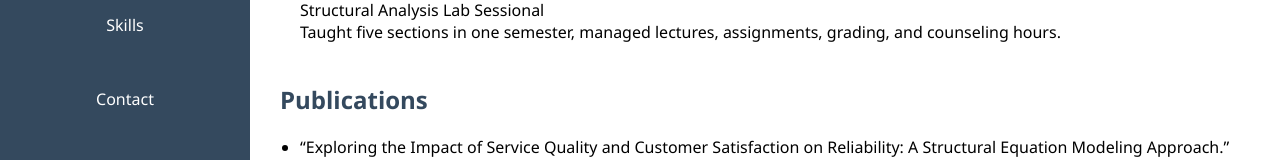
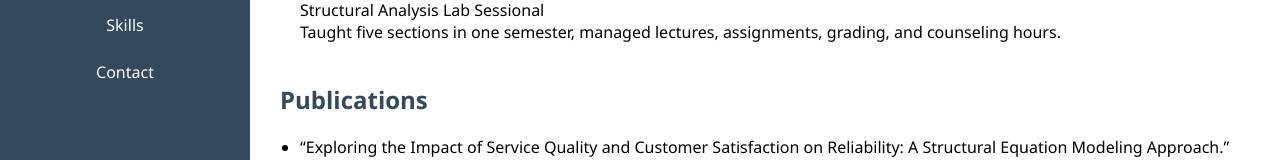
Before and after one commit to Shamsul0007/Shamsul0007.github.io, a plain HTML site: page index.html in a window 1280 px wide. Shown: the part 588-748 px from the top of the page. Drawn offline with Linux system fonts and the light colour scheme.

Commit message:
Minor upgradation

```diff
--- a/index.html
+++ b/index.html
@@ -137,7 +137,7 @@
                 <a href="#publications">Publications</a>
                 <a href="#research">Research & Projects</a>
                 <a href="#skills">Skills</a>
-                <a href="#contact" style="margin-top:32px;">Contact</a>
+                <a href="#contact">Contact</a>
             </nav>
         </aside>
         <main>
```
